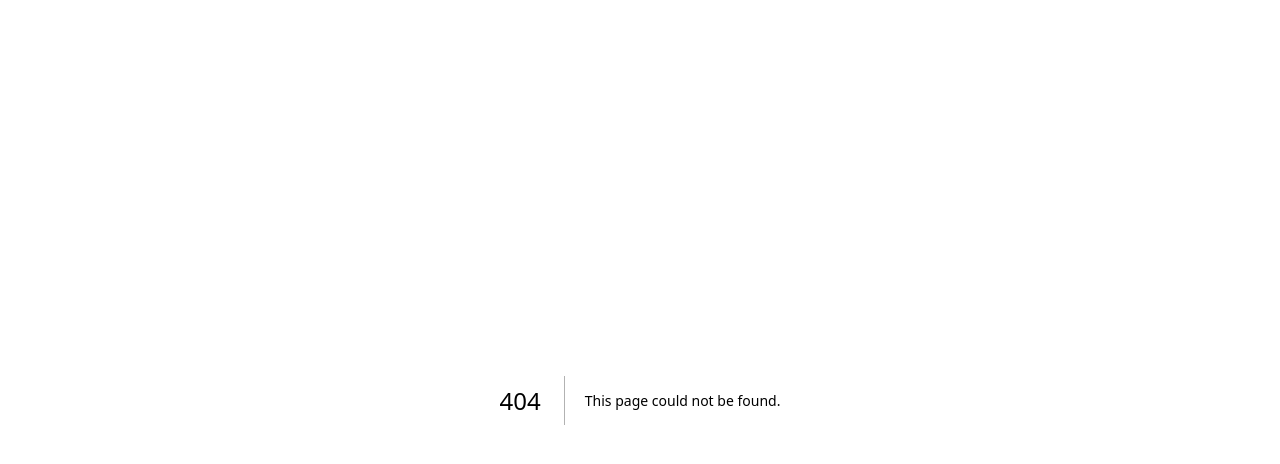
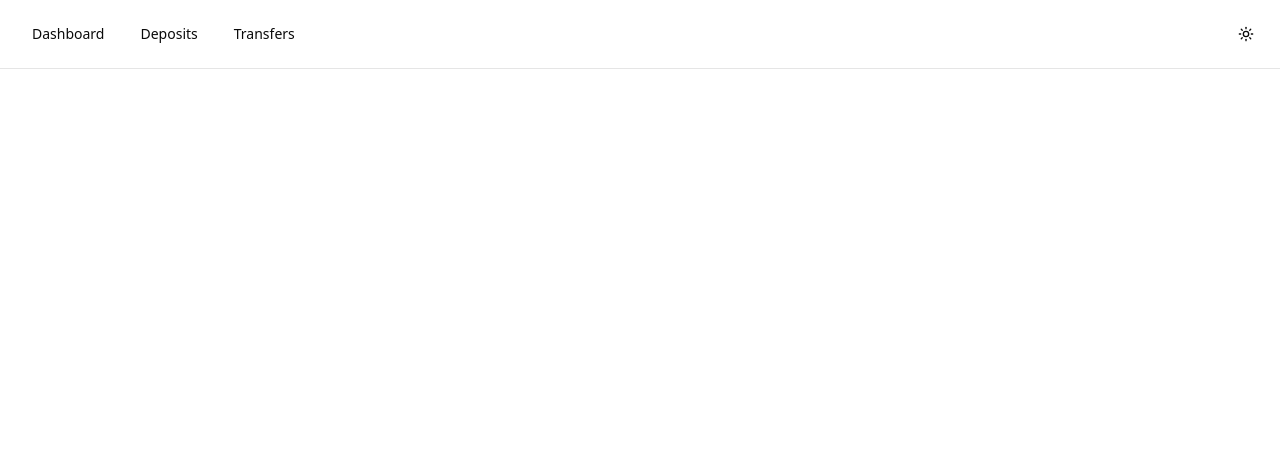
Before and after one commit to DiegoRiveraTM/NovaBank, a Next.js app: page /dashboard/deposits in a window 1280 px wide. Before the commit this address had no page. Shown: the top 464 px of the page. Built offline with nearby package versions, Linux system fonts and the light colour scheme.

Commit message:
adding deposits, transfers, and dashboard page

```diff
--- a/package.json
+++ b/package.json
@@ -10,6 +10,7 @@
   },
   "dependencies": {
     "@radix-ui/react-checkbox": "^1.2.3",
+    "@radix-ui/react-navigation-menu": "^1.2.10",
     "@radix-ui/react-slot": "^1.2.0",
     "@radix-ui/react-tabs": "^1.1.9",
     "bcrypt": "^5.1.1",
--- /dev/null
+++ b/src/app/dashboard/deposits/page.tsx
@@ -0,0 +1,11 @@
+import { ThemeToggle } from "@/components/ui/theme-toggle";
+
+export default function DepositsPage() {
+    return (
+        <div className="flex min-h-screen items-center justify-center p-4">
+        <div className="w-full max-w-sm space-y-6">
+
+        </div>
+        </div>
+    );
+}
--- /dev/null
+++ b/src/app/dashboard/layout.tsx
@@ -0,0 +1,10 @@
+import DashboardNav from "@/components/ui/DashboardNav";
+
+export default function DashboardLayout({ children }: { children: React.ReactNode }) {
+  return (
+    <div className="min-h-screen bg-background text-foreground">
+      <DashboardNav />
+      <main className="p-6">{children}</main>
+    </div>
+  );
+}
--- /dev/null
+++ b/src/app/dashboard/page.tsx
@@ -0,0 +1,11 @@
+import { ThemeToggle } from "@/components/ui/theme-toggle";
+
+export default function DashboardPage() {
+    return (
+        <div className="flex min-h-screen items-center justify-center p-4">
+        <div className="w-full max-w-sm space-y-6">
+
+        </div>
+        </div>
+    );
+}
--- /dev/null
+++ b/src/app/dashboard/transfers/page.tsx
@@ -0,0 +1,11 @@
+import { ThemeToggle } from "@/components/ui/theme-toggle";
+
+export default function TransfersPage() {
+    return (
+        <div className="flex min-h-screen items-center justify-center p-4">
+            <div className="w-full max-w-sm space-y-6">
+
+            </div>
+        </div>
+    );
+}
--- /dev/null
+++ b/src/components/ui/DashboardNav.tsx
@@ -0,0 +1,43 @@
+// src/components/DashboardNav.tsx
+import {
+    NavigationMenu,
+    NavigationMenuItem,
+    NavigationMenuLink,
+    NavigationMenuList,
+  } from "@/components/ui/navigation-menu";
+  import Link from "next/link";
+  import { ThemeToggle } from "@/components/ui/theme-toggle";
+
+  export default function DashboardNav() {
+    return (
+      <div className="flex justify-between items-center w-full p-4 border-b">
+        <NavigationMenu>
+          <NavigationMenuList>
+            <NavigationMenuItem>
+              <Link href="/dashboard" legacyBehavior passHref>
+                <NavigationMenuLink className="px-4 py-2 text-sm font-medium hover:bg-muted rounded">
+                  Dashboard
+                </NavigationMenuLink>
+              </Link>
+            </NavigationMenuItem>
+            <NavigationMenuItem>
+              <Link href="/dashboard/deposits" legacyBehavior passHref>
+                <NavigationMenuLink className="px-4 py-2 text-sm font-medium hover:bg-muted rounded">
+                  Deposits
+                </NavigationMenuLink>
+              </Link>
+            </NavigationMenuItem>
+            <NavigationMenuItem>
+              <Link href="/dashboard/transfers" legacyBehavior passHref>
+                <NavigationMenuLink className="px-4 py-2 text-sm font-medium hover:bg-muted rounded">
+                  Transfers
+                </NavigationMenuLink>
+              </Link>
+            </NavigationMenuItem>
+          </NavigationMenuList>
+        </NavigationMenu>
+
+        <ThemeToggle />
+      </div>
+    );
+  }
--- /dev/null
+++ b/src/components/ui/navigation-menu.tsx
@@ -0,0 +1,168 @@
+import * as React from "react"
+import * as NavigationMenuPrimitive from "@radix-ui/react-navigation-menu"
+import { cva } from "class-variance-authority"
+import { ChevronDownIcon } from "lucide-react"
+
+import { cn } from "@/app/lib/utils"
+
+function NavigationMenu({
+  className,
+  children,
+  viewport = true,
+  ...props
+}: React.ComponentProps<typeof NavigationMenuPrimitive.Root> & {
+  viewport?: boolean
+}) {
+  return (
+    <NavigationMenuPrimitive.Root
+      data-slot="navigation-menu"
+      data-viewport={viewport}
+      className={cn(
+        "group/navigation-menu relative flex max-w-max flex-1 items-center justify-center",
+        className
+      )}
+      {...props}
+    >
+      {children}
+      {viewport && <NavigationMenuViewport />}
+    </NavigationMenuPrimitive.Root>
+  )
+}
+
+function NavigationMenuList({
+  className,
+  ...props
+}: React.ComponentProps<typeof NavigationMenuPrimitive.List>) {
+  return (
+    <NavigationMenuPrimitive.List
+      data-slot="navigation-menu-list"
+      className={cn(
+        "group flex flex-1 list-none items-center justify-center gap-1",
+        className
+      )}
+      {...props}
+    />
+  )
+}
+
+function NavigationMenuItem({
+  className,
+  ...props
+}: React.ComponentProps<typeof NavigationMenuPrimitive.Item>) {
+  return (
+    <NavigationMenuPrimitive.Item
+      data-slot="navigation-menu-item"
+      className={cn("relative", className)}
+      {...props}
+    />
+  )
+}
+
+const navigationMenuTriggerStyle = cva(
+  "group inline-flex h-9 w-max items-center justify-center rounded-md bg-background px-4 py-2 text-sm font-medium hover:bg-accent hover:text-accent-foreground focus:bg-accent focus:text-accent-foreground disabled:pointer-events-none disabled:opacity-50 data-[state=open]:hover:bg-accent data-[state=open]:text-accent-foreground data-[state=open]:focus:bg-accent data-[state=open]:bg-accent/50 focus-visible:ring-ring/50 outline-none transition-[color,box-shadow] focus-visible:ring-[3px] focus-visible:outline-1"
+)
+
+function NavigationMenuTrigger({
+  className,
+  children,
+  ...props
+}: React.ComponentProps<typeof NavigationMenuPrimitive.Trigger>) {
+  return (
+    <NavigationMenuPrimitive.Trigger
+      data-slot="navigation-menu-trigger"
+      className={cn(navigationMenuTriggerStyle(), "group", className)}
+      {...props}
+    >
+      {children}{" "}
+      <ChevronDownIcon
+        className="relative top-[1px] ml-1 size-3 transition duration-300 group-data-[state=open]:rotate-180"
+        aria-hidden="true"
+      />
+    </NavigationMenuPrimitive.Trigger>
+  )
+}
+
+function NavigationMenuContent({
+  className,
+  ...props
+}: React.ComponentProps<typeof NavigationMenuPrimitive.Content>) {
+  return (
+    <NavigationMenuPrimitive.Content
+      data-slot="navigation-menu-content"
+      className={cn(
+        "data-[motion^=from-]:animate-in data-[motion^=to-]:animate-out data-[motion^=from-]:fade-in data-[motion^=to-]:fade-out data-[motion=from-end]:slide-in-from-right-52 data-[motion=from-start]:slide-in-from-left-52 data-[motion=to-end]:slide-out-to-right-52 data-[motion=to-start]:slide-out-to-left-52 top-0 left-0 w-full p-2 pr-2.5 md:absolute md:w-auto",
+        "group-data-[viewport=false]/navigation-menu:bg-popover group-data-[viewport=false]/navigation-menu:text-popover-foreground group-data-[viewport=false]/navigation-menu:data-[state=open]:animate-in group-data-[viewport=false]/navigation-menu:data-[state=closed]:animate-out group-data-[viewport=false]/navigation-menu:data-[state=closed]:zoom-out-95 group-data-[viewport=false]/navigation-menu:data-[state=open]:zoom-in-95 group-data-[viewport=false]/navigation-menu:data-[state=open]:fade-in-0 group-data-[viewport=false]/navigation-menu:data-[state=closed]:fade-out-0 group-data-[viewport=false]/navigation-menu:top-full group-data-[viewport=false]/navigation-menu:mt-1.5 group-data-[viewport=false]/navigation-menu:overflow-hidden group-data-[viewport=false]/navigation-menu:rounded-md group-data-[viewport=false]/navigation-menu:border group-data-[viewport=false]/navigation-menu:shadow group-data-[viewport=false]/navigation-menu:duration-200 **:data-[slot=navigation-menu-link]:focus:ring-0 **:data-[slot=navigation-menu-link]:focus:outline-none",
+        className
+      )}
+      {...props}
+    />
+  )
+}
+
+function NavigationMenuViewport({
+  className,
+  ...props
+}: React.ComponentProps<typeof NavigationMenuPrimitive.Viewport>) {
+  return (
+    <div
+      className={cn(
+        "absolute top-full left-0 isolate z-50 flex justify-center"
+      )}
+    >
+      <NavigationMenuPrimitive.Viewport
+        data-slot="navigation-menu-viewport"
+        className={cn(
+          "origin-top-center bg-popover text-popover-foreground data-[state=open]:animate-in data-[state=closed]:animate-out data-[state=closed]:zoom-out-95 data-[state=open]:zoom-in-90 relative mt-1.5 h-[var(--radix-navigation-menu-viewport-height)] w-full overflow-hidden rounded-md border shadow md:w-[var(--radix-navigation-menu-viewport-width)]",
+          className
+        )}
+        {...props}
+      />
+    </div>
+  )
+}
+
+function NavigationMenuLink({
+  className,
+  ...props
+}: React.ComponentProps<typeof NavigationMenuPrimitive.Link>) {
+  return (
+    <NavigationMenuPrimitive.Link
+      data-slot="navigation-menu-link"
+      className={cn(
+        "data-[active=true]:focus:bg-accent data-[active=true]:hover:bg-accent data-[active=true]:bg-accent/50 data-[active=true]:text-accent-foreground hover:bg-accent hover:text-accent-foreground focus:bg-accent focus:text-accent-foreground focus-visible:ring-ring/50 [&_svg:not([class*='text-'])]:text-muted-foreground flex flex-col gap-1 rounded-sm p-2 text-sm transition-all outline-none focus-visible:ring-[3px] focus-visible:outline-1 [&_svg:not([class*='size-'])]:size-4",
+        className
+      )}
+      {...props}
+    />
+  )
+}
+
+function NavigationMenuIndicator({
+  className,
+  ...props
+}: React.ComponentProps<typeof NavigationMenuPrimitive.Indicator>) {
+  return (
+    <NavigationMenuPrimitive.Indicator
+      data-slot="navigation-menu-indicator"
+      className={cn(
+        "data-[state=visible]:animate-in data-[state=hidden]:animate-out data-[state=hidden]:fade-out data-[state=visible]:fade-in top-full z-[1] flex h-1.5 items-end justify-center overflow-hidden",
+        className
+      )}
+      {...props}
+    >
+      <div className="bg-border relative top-[60%] h-2 w-2 rotate-45 rounded-tl-sm shadow-md" />
+    </NavigationMenuPrimitive.Indicator>
+  )
+}
+
+export {
+  NavigationMenu,
+  NavigationMenuList,
+  NavigationMenuItem,
+  NavigationMenuContent,
+  NavigationMenuTrigger,
+  NavigationMenuLink,
+  NavigationMenuIndicator,
+  NavigationMenuViewport,
+  navigationMenuTriggerStyle,
+}
```
Also changed, not shown: 1 other file (tests, documents, lock files or other folders).
